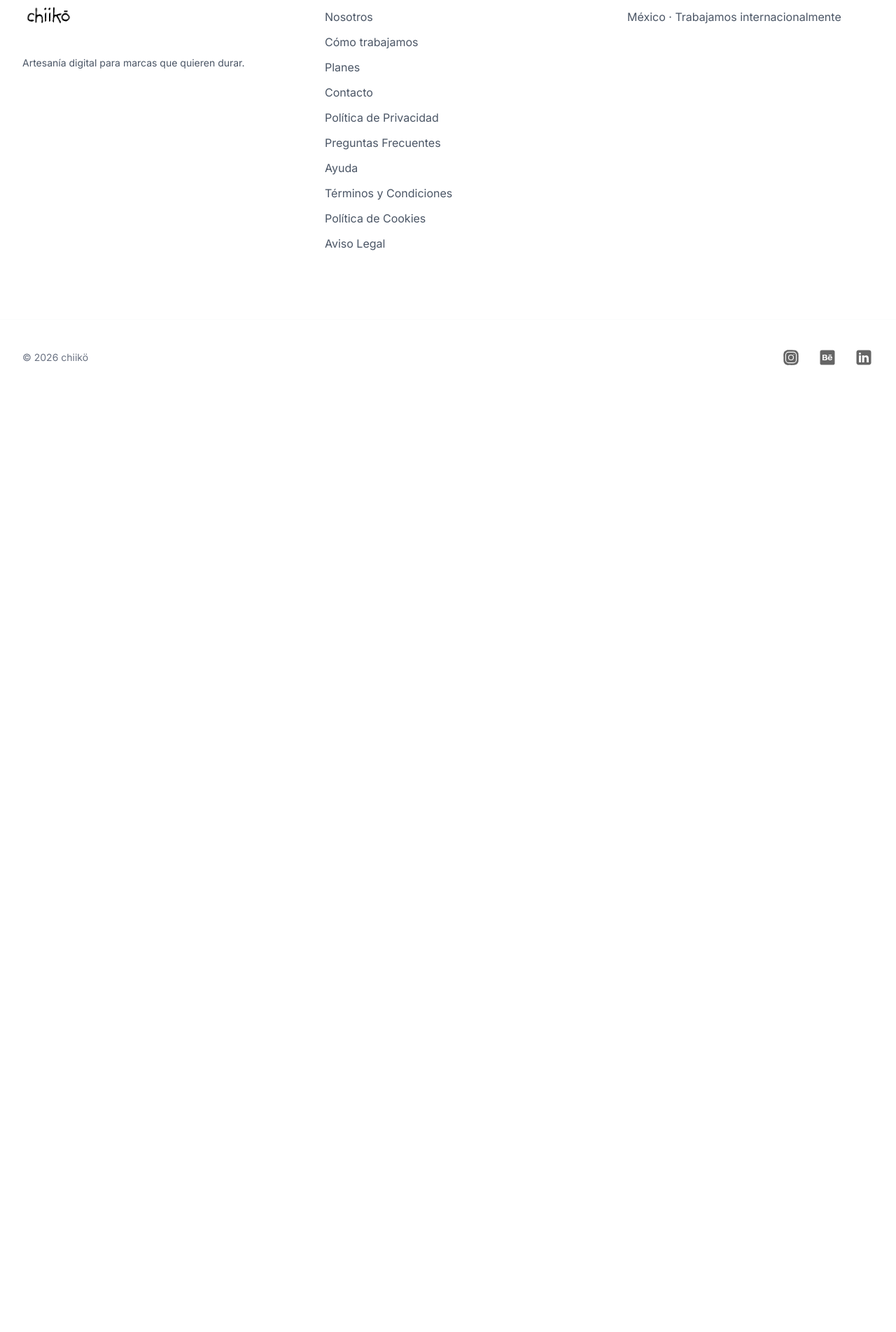
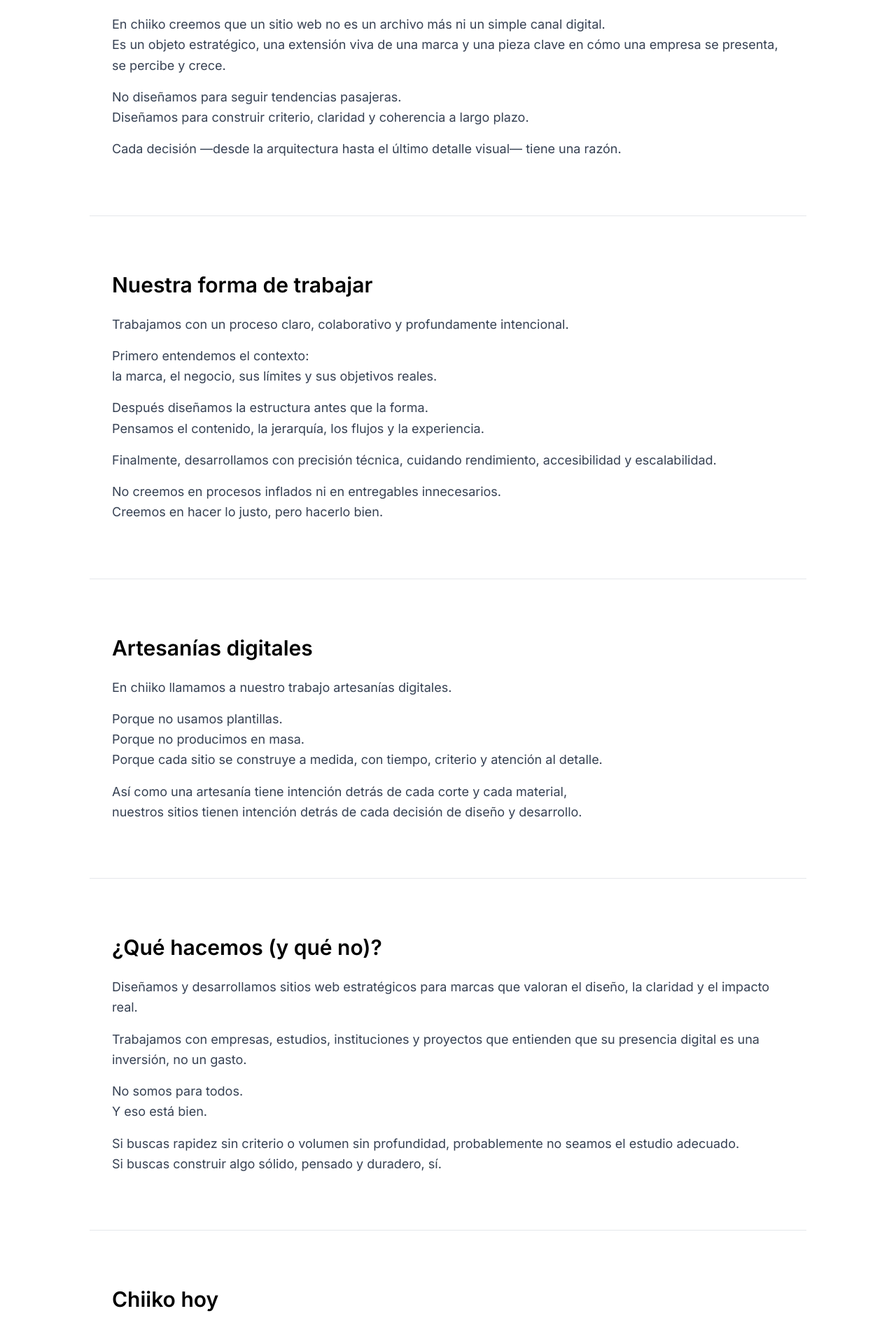
Before and after one commit to carrada/chiiko-website, a React (Vite) app: page /nosotros in a window 1280 px wide. Shown: the part 3145-5049 px from the top of the page at 70% size. Before the commit the page ends 3710 px from the top, so only its background shows below. Built offline with nearby package versions, Linux system fonts and the light colour scheme.

Commit message:
feat: Add comprehensive content sections to About page (beliefs, process, craftsmanship, etc)

```diff
--- a/src/components/About.tsx
+++ b/src/components/About.tsx
@@ -246,6 +246,70 @@
     ? 'Desde nuestros humildes comienzos hasta hoy, hemos crecido cultivando alianzas, aprendiendo constantemente y transformando la forma en que se conciben los sitios web. Cada capítulo de nuestra trayectoria refleja nuestra compromiso con la excelencia y la innovación.'
     : 'From our humble beginnings to today, we have grown by cultivating alliances, constantly learning, and transforming the way websites are conceived. Each chapter of our journey reflects our commitment to excellence and innovation.';
 
+  const beliefs = i18n.language === 'es' ? {
+    title: 'Lo que creemos',
+    intro: 'En chiiko creemos que un sitio web no es un archivo más ni un simple canal digital.\nEs un objeto estratégico, una extensión viva de una marca y una pieza clave en cómo una empresa se presenta, se percibe y crece.',
+    p1: 'No diseñamos para seguir tendencias pasajeras.\nDiseñamos para construir criterio, claridad y coherencia a largo plazo.',
+    p2: 'Cada decisión —desde la arquitectura hasta el último detalle visual— tiene una razón.',
+  } : {
+    title: 'What we believe',
+    intro: 'At chiiko we believe that a website is not just another file or a simple digital channel.\nIt is a strategic object, a living extension of a brand and a key piece in how a company presents itself, is perceived, and grows.',
+    p1: 'We don\'t design to follow fleeting trends.\nWe design to build long-term judgment, clarity, and coherence.',
+    p2: 'Every decision—from architecture to the last visual detail—has a reason.',
+  };
+
+  const process = i18n.language === 'es' ? {
+    title: 'Nuestra forma de trabajar',
+    intro: 'Trabajamos con un proceso claro, colaborativo y profundamente intencional.',
+    p1: 'Primero entendemos el contexto:\nla marca, el negocio, sus límites y sus objetivos reales.',
+    p2: 'Después diseñamos la estructura antes que la forma.\nPensamos el contenido, la jerarquía, los flujos y la experiencia.',
+    p3: 'Finalmente, desarrollamos con precisión técnica, cuidando rendimiento, accesibilidad y escalabilidad.',
+    p4: 'No creemos en procesos inflados ni en entregables innecesarios.\nCreemos en hacer lo justo, pero hacerlo bien.',
+  } : {
+    title: 'Our way of working',
+    intro: 'We work with a clear, collaborative, and deeply intentional process.',
+    p1: 'First we understand the context:\nthe brand, the business, its limits, and its real objectives.',
+    p2: 'Then we design the structure before the form.\nWe think about content, hierarchy, flows, and experience.',
+    p3: 'Finally, we develop with technical precision, caring for performance, accessibility, and scalability.',
+    p4: 'We don\'t believe in inflated processes or unnecessary deliverables.\nWe believe in doing what\'s right, but doing it well.',
+  };
+
+  const craftsmanship = i18n.language === 'es' ? {
+    title: 'Artesanías digitales',
+    intro: 'En chiiko llamamos a nuestro trabajo artesanías digitales.',
+    p1: 'Porque no usamos plantillas.\nPorque no producimos en masa.\nPorque cada sitio se construye a medida, con tiempo, criterio y atención al detalle.',
+    p2: 'Así como una artesanía tiene intención detrás de cada corte y cada material,\nnuestros sitios tienen intención detrás de cada decisión de diseño y desarrollo.',
+  } : {
+    title: 'Digital craftsmanship',
+    intro: 'At chiiko we call our work digital craftsmanship.',
+    p1: 'Because we don\'t use templates.\nBecause we don\'t mass-produce.\nBecause each website is built to measure, with time, criterion, and attention to detail.',
+    p2: 'Just as a craft has intention behind every cut and every material,\nour sites have intention behind every design and development decision.',
+  };
+
+  const whatWeDo = i18n.language === 'es' ? {
+    title: '¿Qué hacemos (y qué no)?',
+    intro: 'Diseñamos y desarrollamos sitios web estratégicos para marcas que valoran el diseño, la claridad y el impacto real.',
+    p1: 'Trabajamos con empresas, estudios, instituciones y proyectos que entienden que su presencia digital es una inversión, no un gasto.',
+    p2: 'No somos para todos.\nY eso está bien.',
+    p3: 'Si buscas rapidez sin criterio o volumen sin profundidad, probablemente no seamos el estudio adecuado.\nSi buscas construir algo sólido, pensado y duradero, sí.',
+  } : {
+    title: 'What we do (and what we don\'t)',
+    intro: 'We design and develop strategic websites for brands that value design, clarity, and real impact.',
+    p1: 'We work with companies, studios, institutions, and projects that understand their digital presence is an investment, not an expense.',
+    p2: 'We\'re not for everyone.\nAnd that\'s okay.',
+    p3: 'If you\'re looking for speed without criterion or volume without depth, we\'re probably not the right studio.\nIf you\'re looking to build something solid, thoughtful, and lasting, we are.',
+  };
+
+  const chiikotoday = i18n.language === 'es' ? {
+    title: 'Chiiko hoy',
+    intro: 'Chiiko es un estudio creativo y tecnológico en constante evolución.\nAprendemos de la industria, colaboramos con grandes actores del ecosistema digital y nos mantenemos cerca de lo más nuevo, sin perder nuestro criterio.',
+    p1: 'Seguimos creciendo con una idea clara:\nelevar la manera en que se conciben y se construyen los sitios web.',
+  } : {
+    title: 'Chiiko today',
+    intro: 'Chiiko is a creative and technological studio in constant evolution.\nWe learn from the industry, collaborate with major players in the digital ecosystem, and stay close to the latest developments without losing our criterion.',
+    p1: 'We continue growing with a clear idea:\nelevate the way websites are conceived and built.',
+  };
+
   return (
     <div className="min-h-screen bg-white">
       <ResizableNavbarDemo />
@@ -261,6 +325,59 @@
       </div>
 
       <Timeline data={timelineData} />
+
+      {/* Lo que creemos / What we believe */}
+      <div className="max-w-5xl mx-auto px-4 sm:px-6 lg:px-8 py-12 md:py-20 border-b border-gray-200">
+        <h2 className="text-2xl md:text-3xl font-semibold text-black mb-6">{beliefs.title}</h2>
+        <div className="space-y-4">
+          <p className="text-base md:text-lg text-gray-700 font-light leading-relaxed whitespace-pre-line">{beliefs.intro}</p>
+          <p className="text-base md:text-lg text-gray-700 font-light leading-relaxed whitespace-pre-line">{beliefs.p1}</p>
+          <p className="text-base md:text-lg text-gray-700 font-light leading-relaxed">{beliefs.p2}</p>
+        </div>
+      </div>
+
+      {/* Nuestra forma de trabajar / Our way of working */}
+      <div className="max-w-5xl mx-auto px-4 sm:px-6 lg:px-8 py-12 md:py-20 border-b border-gray-200">
+        <h2 className="text-2xl md:text-3xl font-semibold text-black mb-6">{process.title}</h2>
+        <div className="space-y-4">
+          <p className="text-base md:text-lg text-gray-700 font-light leading-relaxed">{process.intro}</p>
+          <p className="text-base md:text-lg text-gray-700 font-light leading-relaxed whitespace-pre-line">{process.p1}</p>
+          <p className="text-base md:text-lg text-gray-700 font-light leading-relaxed whitespace-pre-line">{process.p2}</p>
+          <p className="text-base md:text-lg text-gray-700 font-light leading-relaxed">{process.p3}</p>
+          <p className="text-base md:text-lg text-gray-700 font-light leading-relaxed whitespace-pre-line">{process.p4}</p>
+        </div>
+      </div>
+
+      {/* Artesanías digitales / Digital craftsmanship */}
+      <div className="max-w-5xl mx-auto px-4 sm:px-6 lg:px-8 py-12 md:py-20 border-b border-gray-200">
+        <h2 className="text-2xl md:text-3xl font-semibold text-black mb-6">{craftsmanship.title}</h2>
+        <div className="space-y-4">
+          <p className="text-base md:text-lg text-gray-700 font-light leading-relaxed">{craftsmanship.intro}</p>
+          <p className="text-base md:text-lg text-gray-700 font-light leading-relaxed whitespace-pre-line">{craftsmanship.p1}</p>
+          <p className="text-base md:text-lg text-gray-700 font-light leading-relaxed whitespace-pre-line">{craftsmanship.p2}</p>
+        </div>
+      </div>
+
+      {/* Qué hacemos / What we do */}
+      <div className="max-w-5xl mx-auto px-4 sm:px-6 lg:px-8 py-12 md:py-20 border-b border-gray-200">
+        <h2 className="text-2xl md:text-3xl font-semibold text-black mb-6">{whatWeDo.title}</h2>
+        <div className="space-y-4">
+          <p className="text-base md:text-lg text-gray-700 font-light leading-relaxed">{whatWeDo.intro}</p>
+          <p className="text-base md:text-lg text-gray-700 font-light leading-relaxed">{whatWeDo.p1}</p>
+          <p className="text-base md:text-lg text-gray-700 font-light leading-relaxed whitespace-pre-line">{whatWeDo.p2}</p>
+          <p className="text-base md:text-lg text-gray-700 font-light leading-relaxed whitespace-pre-line">{whatWeDo.p3}</p>
+        </div>
+      </div>
+
+      {/* Chiiko hoy / Chiiko today */}
+      <div className="max-w-5xl mx-auto px-4 sm:px-6 lg:px-8 py-12 md:py-20">
+        <h2 className="text-2xl md:text-3xl font-semibold text-black mb-6">{chiikotoday.title}</h2>
+        <div className="space-y-4">
+          <p className="text-base md:text-lg text-gray-700 font-light leading-relaxed whitespace-pre-line">{chiikotoday.intro}</p>
+          <p className="text-base md:text-lg text-gray-700 font-light leading-relaxed whitespace-pre-line">{chiikotoday.p1}</p>
+        </div>
+      </div>
+
       <Footer />
     </div>
   );
```
Also changed, not shown: 2 other files (tests, documents, lock files or other folders).
